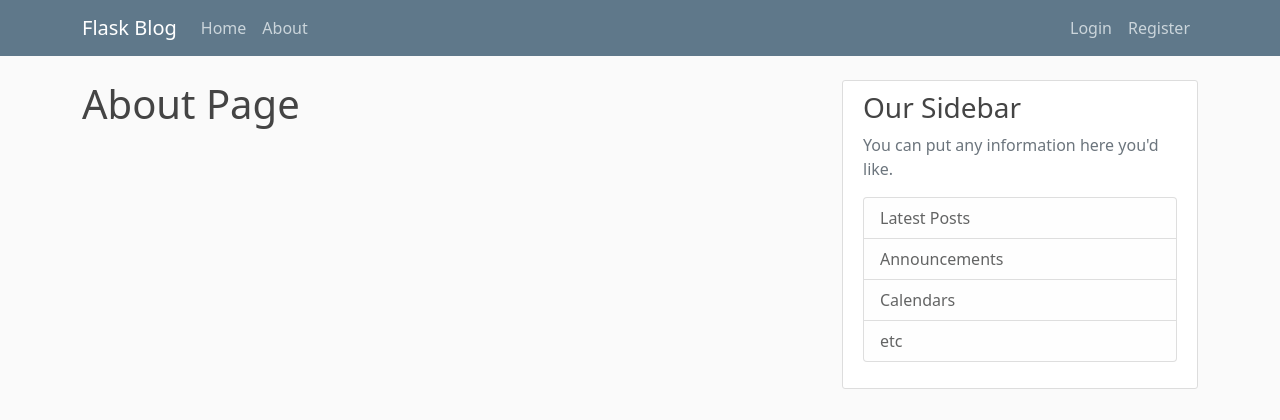
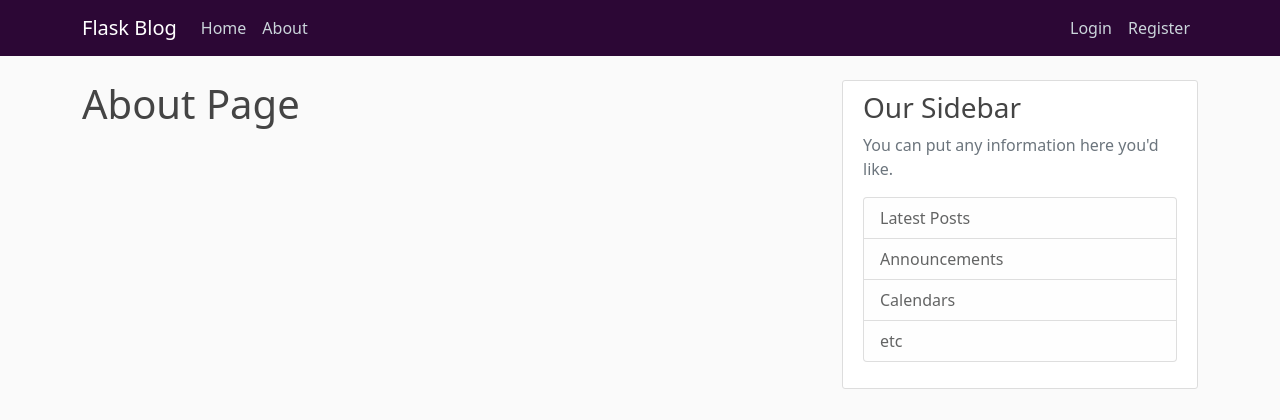
Before and after one commit to pradhi18/blogging_app, a Flask app: page /about in a window 1280 px wide. Shown: the top 420 px of the page. Run offline with Flask 2, Linux system fonts and the light colour scheme; parts of the project's set-up code (start-up, migrations or seed data) failed here and were passed over; some libraries are stand-ins or nearby versions.

Commit message:
navbar color Commit

```diff
--- a/flaskblog/templates/layout.html
+++ b/flaskblog/templates/layout.html
@@ -28,7 +28,7 @@
 
 <body>
     <header class="site-header">
-        <nav class="navbar navbar-expand-md navbar-dark bg-steel fixed-top">
+        <nav class="navbar navbar-expand-md navbar-dark bg-steel fixed-top" style="background-color: #2C0735;">
             <div class="container">
                 <a class="navbar-brand mr-4" href="/">Flask Blog</a>
                 <button class="navbar-toggler" type="button" data-toggle="collapse" data-target="#navbarToggle" aria-controls="navbarToggle" aria-expanded="false" aria-label="Toggle navigation">
--- a/run.py
+++ b/run.py
@@ -3,4 +3,4 @@
 app = create_app()
 
 if __name__ == '__main__':
-	app.run(debug=True, port=port)
+	app.run(debug=True)
```
